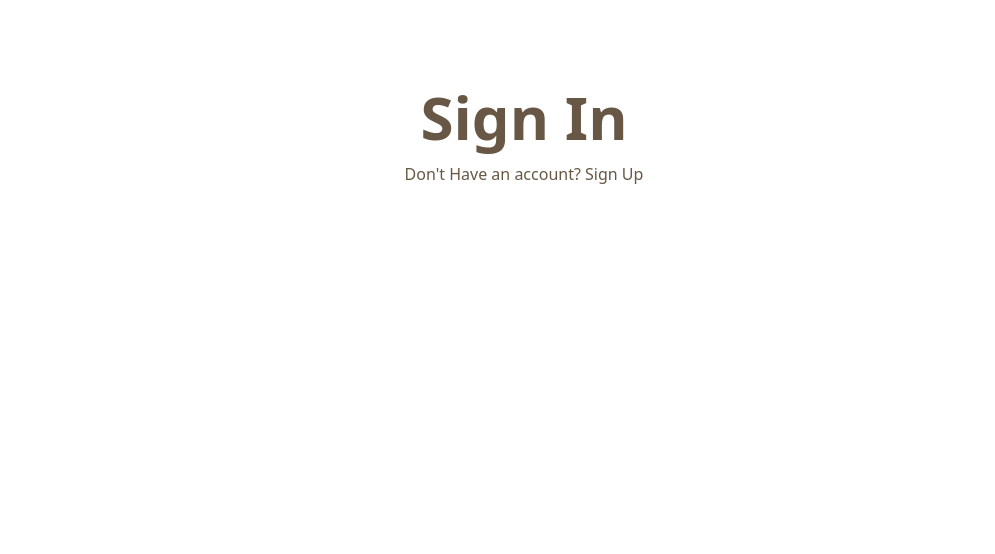
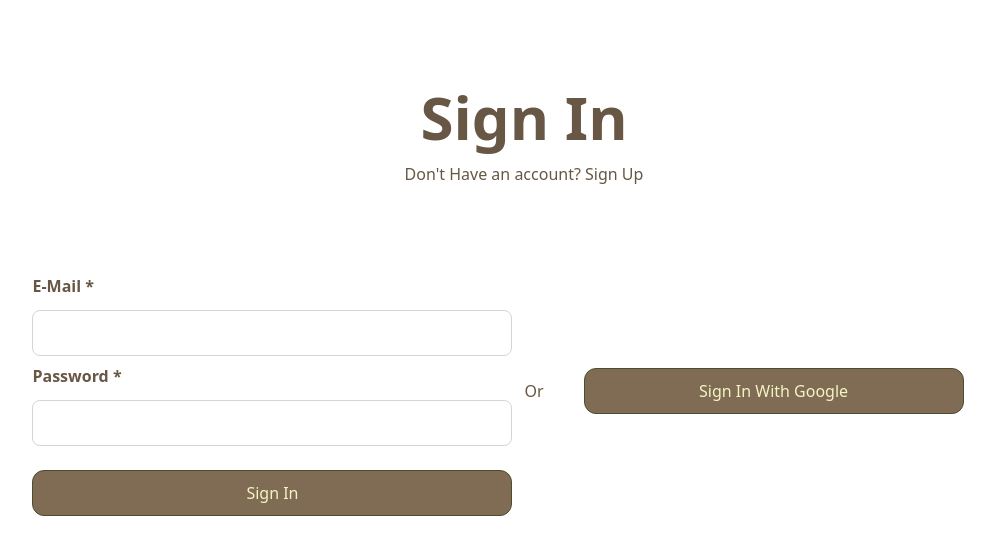
Before and after one commit to adnanfaikar/INTERN_BLOOMIFY, a React (Vite) app: page /login in a window 1280 px wide. Shown: the top 554 px of the page, without its empty margins (116-1111 px from the left). Built offline with nearby package versions, Linux system fonts and the light colour scheme.

Commit message:
added sign in and register page

```diff
--- a/src/Component/LoginForm.jsx
+++ b/src/Component/LoginForm.jsx
@@ -1,14 +1,43 @@
 import React from "react";
+import Input from "../UI/Input";
+import Button from "../UI/Button";
 
 const LoginForm = () => {
   return (
-    <div className="text-[#675744]">
+    <div className="text-[#675744] ">
       <h6 className="text-[60px]  font-bold mx-auto mt-[72px] text-center justify-center">
         Sign In
       </h6>
-      <p className="text-center mt-0">
+      <p className="text-center mt-0 ">
         Don't Have an account? <a href="">Sign Up</a>
       </p>
+      <div className="w-[519px]  mx-auto mt-20 flex justify-center">
+        <form action="">
+          <p className="mt-2 font-bold">E-Mail *</p>
+          <Input
+            type="email"
+            name={"email"}
+            onChange={(e) => setForm({ ...form, email: e.target.value })}
+            required={true}
+          />
+          <p className="mt-2 font-bold">Password *</p>
+          <Input
+            type="password"
+            name={"password"}
+            onChange={(e) => setForm({ ...form, password: e.target.value })}
+            required={true}
+          />
+          <Button variation={"primary"} className="w-[480px] mt-[24px]">
+            Sign In
+          </Button>
+        </form>
+        <div className="flex items-center m-3">
+          <p>Or</p>
+          <Button variation={"primary"} className="w-[380px] m-10 ">
+            Sign In With Google
+          </Button>
+        </div>
+      </div>
     </div>
   );
 };
--- /dev/null
+++ b/src/Pages/Register.jsx
@@ -0,0 +1,7 @@
+import React from "react";
+
+const Register = () => {
+  return <div>Register</div>;
+};
+
+export default Register;
--- a/src/Routes/Router.jsx
+++ b/src/Routes/Router.jsx
@@ -1,6 +1,7 @@
 import { createBrowserRouter } from "react-router-dom";
 import Home from "../Pages/Home";
 import Login from "../Pages/Login";
+import Register from "../Pages/Register";
 
 const router = createBrowserRouter([
   {
@@ -11,6 +12,10 @@ const router = createBrowserRouter([
     path: "/login",
     element: <Login />,
   },
+  {
+    path: "/register",
+    element: <Register />,
+  },
 ]);
 
 export default router;
--- /dev/null
+++ b/src/UI/Input.jsx
@@ -0,0 +1,32 @@
+import React from "react";
+
+const Input = ({
+  type = "text",
+  name,
+  className,
+  label,
+  onChange,
+  required = false,
+}) => {
+  return (
+    <div className="relative z-0 w-full mt-3 group">
+      <input
+        type={type}
+        name={name}
+        id={name}
+        className={`block py-3 px-3 w-full rounded-lg text-sm text-black bg-transparent border-[1px] border-gray-300 appearance-none  ${className}`}
+        placeholder=""
+        onChange={onChange}
+        required={required}
+      />
+      <label
+        for={name}
+        className="w-fit px-1 bg-white mx-3 peer-focus:font-medium absolute text-sm text-gray-500 dark:text-gray-400 duration-300 transform -translate-y-6 scale-75 top-3 z-10 origin-[0] peer-focus:start-0 rtl:peer-focus:translate-x-1/4 rtl:peer-focus:left-auto peer-focus:text-blue-600 peer-focus:dark:text-blue-500 peer-placeholder-shown:scale-100 peer-placeholder-shown:translate-y-0 peer-focus:scale-75 peer-focus:-translate-y-6"
+      >
+        {label}
+      </label>
+    </div>
+  );
+};
+
+export default Input;
--- a/src/shared/Navbar.jsx
+++ b/src/shared/Navbar.jsx
@@ -1,7 +1,6 @@
 import React from "react";
 import { useNavigate } from "react-router-dom";
 import Dropdown from "../Component/Dropdown";
-import Button from "../UI/Button";
 
 const Navbar = () => {
   const navigate = useNavigate();
@@ -13,7 +12,8 @@ const Navbar = () => {
         width={"80px"}
         height={"80px"}
         alt=""
-        className="pl-8 p-2"
+        className="pl-8 p-2 cursor-pointer"
+        onClick={() => navigate("/")}
       />
 
       <div class="flex space-x-4 px-16">
@@ -36,7 +36,8 @@ const Navbar = () => {
           width={"40px"}
           height={"40px"}
           alt=""
-          className=" p-2"
+          className=" p-2 cursor-pointer"
+          onClick={() => navigate("/login")}
         />
       </div>
     </div>
```
